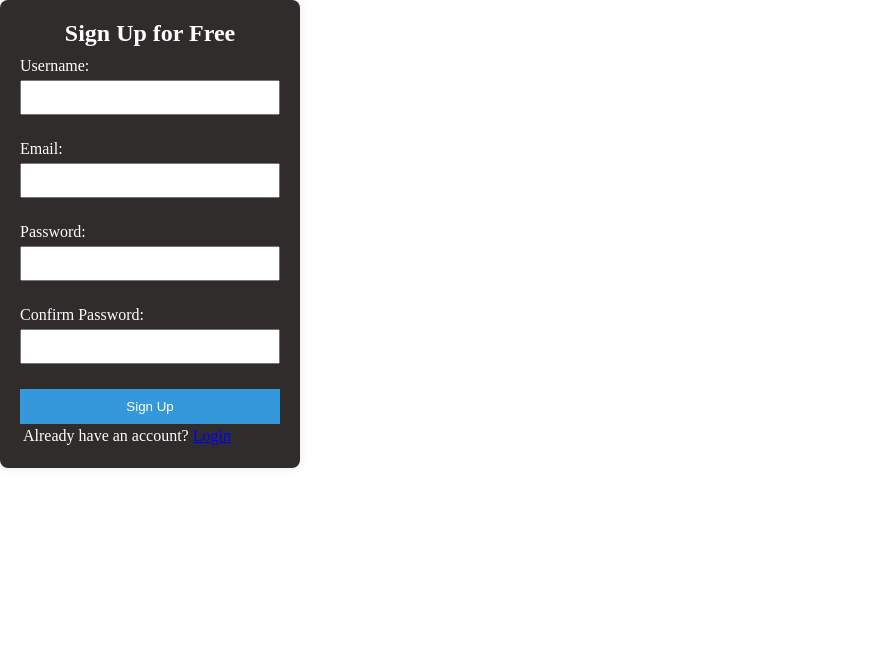
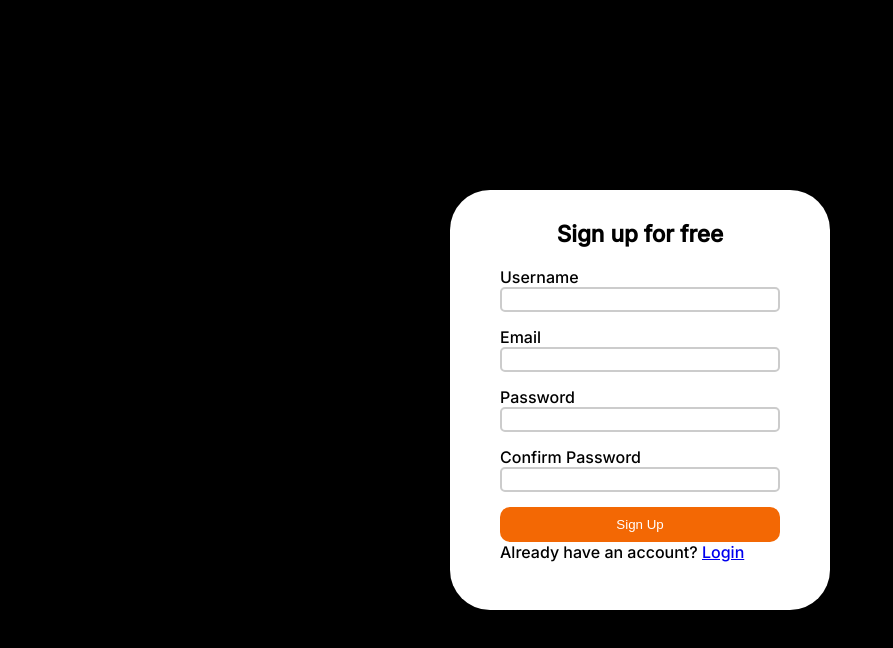
Before and after one commit to muhammedshamil8/code-crypt, a Vue app in the folder client/: page /signup in a window 1280 px wide. Shown: the top 648 px of the page, without its empty margins (0-893 px from the left). Built offline with nearby package versions, Linux system fonts and the light colour scheme.

Commit message:
signup update lastfinal

```diff
--- a/client/src/pages/Signup.vue
+++ b/client/src/pages/Signup.vue
@@ -1,32 +1,33 @@
 <template>
-  <div class="signup-container">
+  <div class="body">
+  <div class="full-frame">
+    <div class="signup-page">
+      <div class="heading"><h2>Sign up for free</h2></div>
       <form @submit.prevent="registerUser" class="signup-form">
-      <h2>Sign Up for Free</h2>
-
         <div class="form-group">
-        <label for="username">Username:</label>
-        <input type="text" id="username" v-model="formData.username" required />
+          <label for="username">Username</label>
+          <input type="text" id="name" v-model="name" required />
         </div>
-
         <div class="form-group">
-        <label for="email">Email:</label>
-        <input type="email" id="email" v-model="formData.email" required />
+          <label for="email">Email</label>
+          <input type="email" id="email" v-model="email" required />
         </div>
-
         <div class="form-group">
-        <label for="password">Password:</label>
-        <input type="password" id="password" v-model="formData.password" required />
+          <label for="password">Password</label>
+          <input type="password" id="password" v-model="password" required />
         </div>
-
         <div class="form-group">
-        <label for="passwordConfirm">Confirm Password:</label>
-        <input type="password" id="passwordConfirm" v-model="formData.passwordConfirm" required />
+          <label for="confirm-password">Confirm Password</label>
+          <input type="password" id="confirm-password" v-model="confirmPassword" required />
         </div>
-
+        <div class="form-group-button">
           <button type="submit">Sign Up</button>
           <p class="p">Already have an account? <router-link to="/login" class="link">Login</router-link></p>
       <p v-if="error" class="error-message">{{ error }}</p>
+        </div>
       </form>
+      </div>
+    </div>
 </div>
 </template>
 
@@ -104,64 +105,66 @@ export default {
   display: flex;
   justify-content: center;
   align-items: center;
-  height: 100vh;
-  background-color: #000000; /* Lighter gray background */
-}
-.p{
-  color: #ffffff;
-  margin: 3px;
-}
-.link{
-  color: blue;
-}
-.signup-form {
-  width: 300px;
-  padding: 20px;
-  border-radius: 8px;
-  background-color: #312c2c; /* White background */
-  box-shadow: 0 0 10px rgba(0, 0, 0, 0.1);
 }
 
-h2 {
-  text-align: center;
-  color: #ffffff; /* Dark gray text */
+/* Styling for the login-page container */
+.signup-page {
+  padding: 50px;
+  flex-direction: column;
+  border-radius: 40px;
+  background-color: white;
+  width: 380px;
+  height: 420px;
+  padding-top: 30px;
 }
 
+.heading{
+  padding-bottom: 20px;
+  font-size: 15px;
+  text-align: center;
+}
+/* Styling for form groups */
 .form-group {
   margin-bottom: 15px;
 }
 
-label {
-  display: block;
-  margin-top: 10px;
-  color: #ffffff; /* Dark gray text */
-}
-
-input {
+/* Styling for input fields */
+.form-group input {
+  border-radius: 3px;
   width: 100%;
-  padding: 8px;
-  margin-top: 5px;
-  margin-bottom: 10px;
-  box-sizing: border-box;
+  height: 25px;
+  border-color: black;
+  padding-left: 5px;
+  padding-right: 20px;
+  border-radius: 5px; /* Adjust the border radius as needed */
+  border: 2px solid #ccc; /* Thin border with color #ccc */
 }
 
 /* Styling for the login button */
 button {
   width: 100%;
   padding: 10px;
-  background-color: #3498db; /* Blue button color */
-  color: #ffffff; /* White text */
+  margin: auto;
+  background-color: #F36804;
+  border-radius: 10px;
+  color: white;
   border: none;
   cursor: pointer;
 }
 
 button:hover {
-  background-color: #0056b3; /* Darker blue on hover */
+  background-color: #CC5500;
 }
 
-.error-message {
-  color: #e74c3c; /* Red error text */
-  margin-top: 10px;
+/* Styling for the h2 element */
+.login-page h2 {
+  text-align: center;
+  font-size: 24px;
+}
+
+/* Styling for create-account section */
+.create-account {
+  margin-top: 15px;
   text-align: center;
   font-size: 12px;
 }
```
Lines whose indentation alone changed are shown as unchanged.
